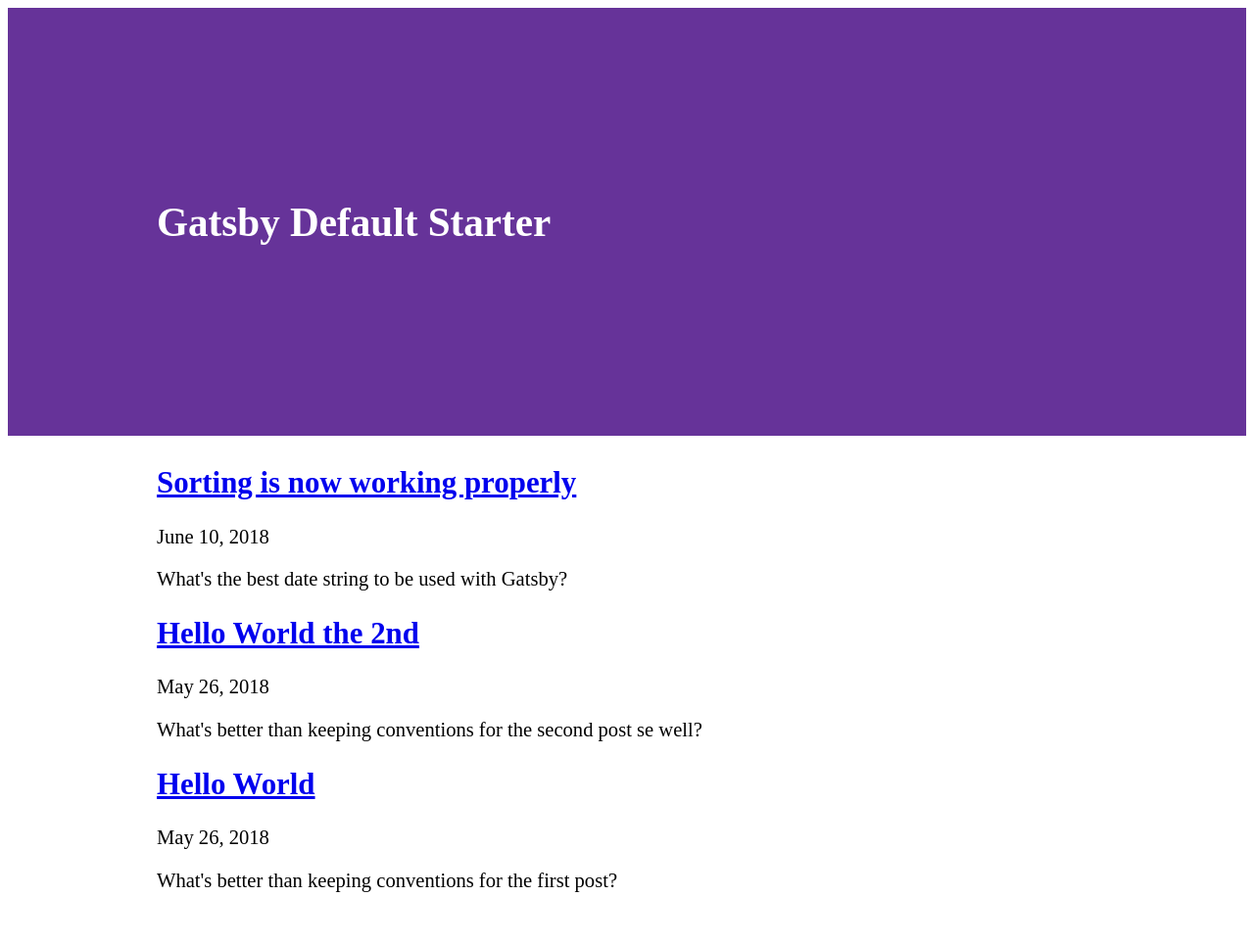
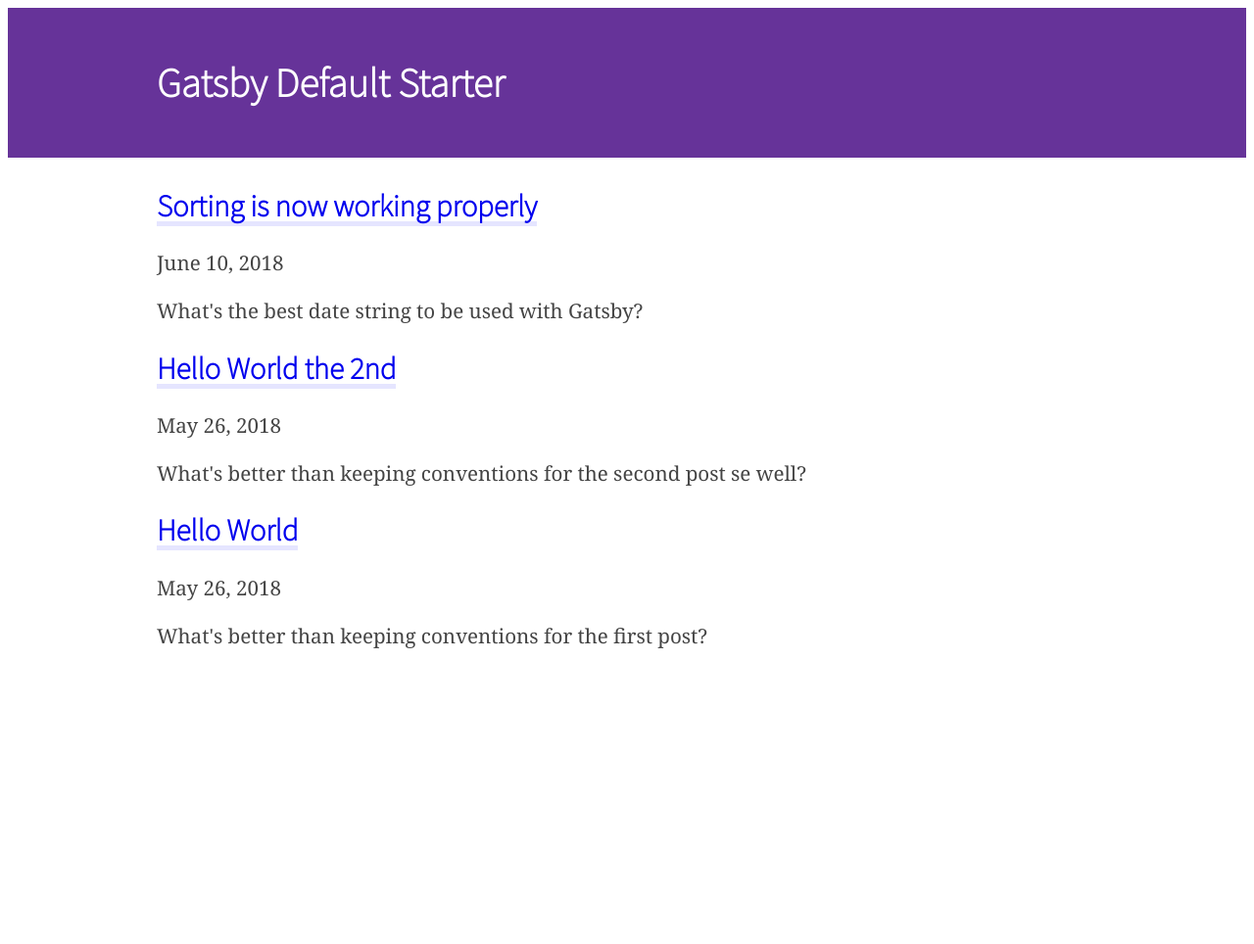
Before and after one commit to carusog/carusog, a Gatsby site: page / in a window 1280 px wide. Shown: the whole page at 98% size. After the commit the page ends 800 px from the top, so only its background shows below. Built offline with nearby package versions, Linux system fonts and the light colour scheme; Gatsby itself is replaced by a stand-in of ours; a web font is replaced by a local one.

Commit message:
Add basic structure

```diff
--- a/src/components/layouts/index.js
+++ b/src/components/layouts/index.js
@@ -7,21 +7,7 @@
 // FIXME: see gatsby config for issues with sass plugin
 import './index.scss'
 // import './index.css'
-
-const Layout = ({ children }) => {
-    // const layoutQuery = graphql`
-    //     query SiteTitleQuery {
-    //         site {
-    //             siteMetadata {
-    //                 title
-    //             }
-    //         }
-    //     }
-    // `
-    return (
-    <StaticQuery
-        // query={layoutQuery}
-        query={graphql`
+        /* query={graphql`
             query SiteTitleQuery {
                 site {
                     siteMetadata {
@@ -29,7 +15,21 @@
                     }
                 }
             }
-        `}
+        `} */
+
+const Layout = ({ children }) => {
+    const layoutQuery = graphql`
+        query SiteTitleQuery {
+            site {
+                siteMetadata {
+                    title
+                }
+            }
+        }
+    `
+    return (
+    <StaticQuery
+        query={layoutQuery}
         render={data => (
             <div className="index-wrapper">
                 <Helmet
@@ -39,7 +39,9 @@
                         { name: 'description', content: 'Sample' },
                         { name: 'keywords', content: 'sample, something' },
                     ]}
-                />
+                >
+                    <link href="https://fonts.googleapis.com/css?family=Source+Sans+Pro:200|Source+Serif+Pro" rel="stylesheet" />
+                </Helmet>
                 <Header siteTitle={data.site.siteMetadata.title} />
                 <div
                     className="children-wrapper"
--- a/src/components/layouts/index.scss
+++ b/src/components/layouts/index.scss
@@ -645,7 +645,6 @@
 //  24.04.2015 Initial release
 //
 // =========================================================================
-
 @mixin fluid-type($properties, $min-vw, $max-vw, $min-value, $max-value) {
     @each $property in $properties {
         #{$property}: $min-value;
@@ -675,8 +674,71 @@
     @include fluid-type(font-size, 320px, 1366px, 16px, 21px);
 }
 
+body {
+    font-family: 'Source Serif Pro', Georgia, 'Times New Roman', Times, serif;
+    color: #444;
+}
+
+h1,
+h2,
+h3,
+h4,
+h5,
+h6 {
+    font-family: 'Source Sans Pro', sans-serif;
+}
+
 /* Multiple properties with same values */
 
 h1 {
-    @include fluid-type(padding-bottom padding-top, 20em, 70em, 2em, 4em);
+    @include fluid-type(padding-bottom padding-top, 20em, 70em, 0, 0.5em);
 }
+
+h1,
+h2,
+h3,
+h4,
+h5,
+h6 {}
+
+a {
+    position: relative;
+    &::before {
+        content: '';
+        z-index: -1;
+        position: absolute;
+        top: 0;
+        bottom: -2px;
+        left: 0%;
+        right: 100%;
+        background-color: transparentize($color: blue, $amount: 0.9);
+        transform: translate3d(0, 0, 1px);
+        transition: all 100ms ease-in-out;
+    }
+    &::after {
+        content: '';
+        z-index: -1;
+        position: absolute;
+        height: 5px;
+        bottom: -2px;
+        left: 0%;
+        right: 0%;
+        background-color: transparentize($color: blue, $amount: 0.9);
+        transform: translate3d(0, 0, 1px);
+        transition: all 100ms ease-in-out;
+        opacity: 1;
+    }
+    &:link,
+    &:visited {
+        text-decoration: none;
+    }
+    &:hover,
+    &:active {
+        &:before {
+            right: 0%;
+        }
+        &:after {
+            opacity: 0;
+        }
+    }
+}
```
Also changed, not shown: package.json (+11 -10 lines), src/components/layouts/index.css (added), 1 other file.
